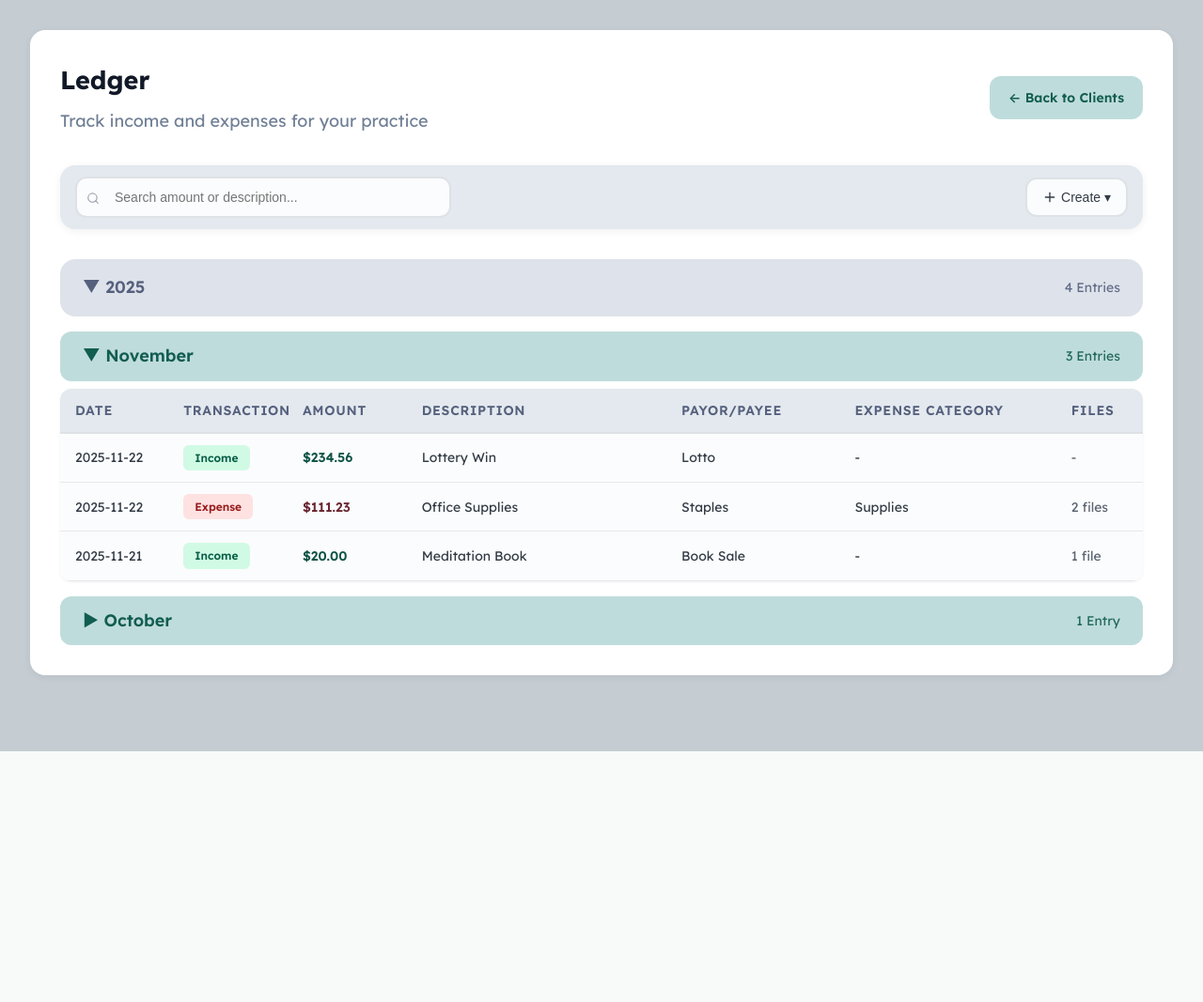
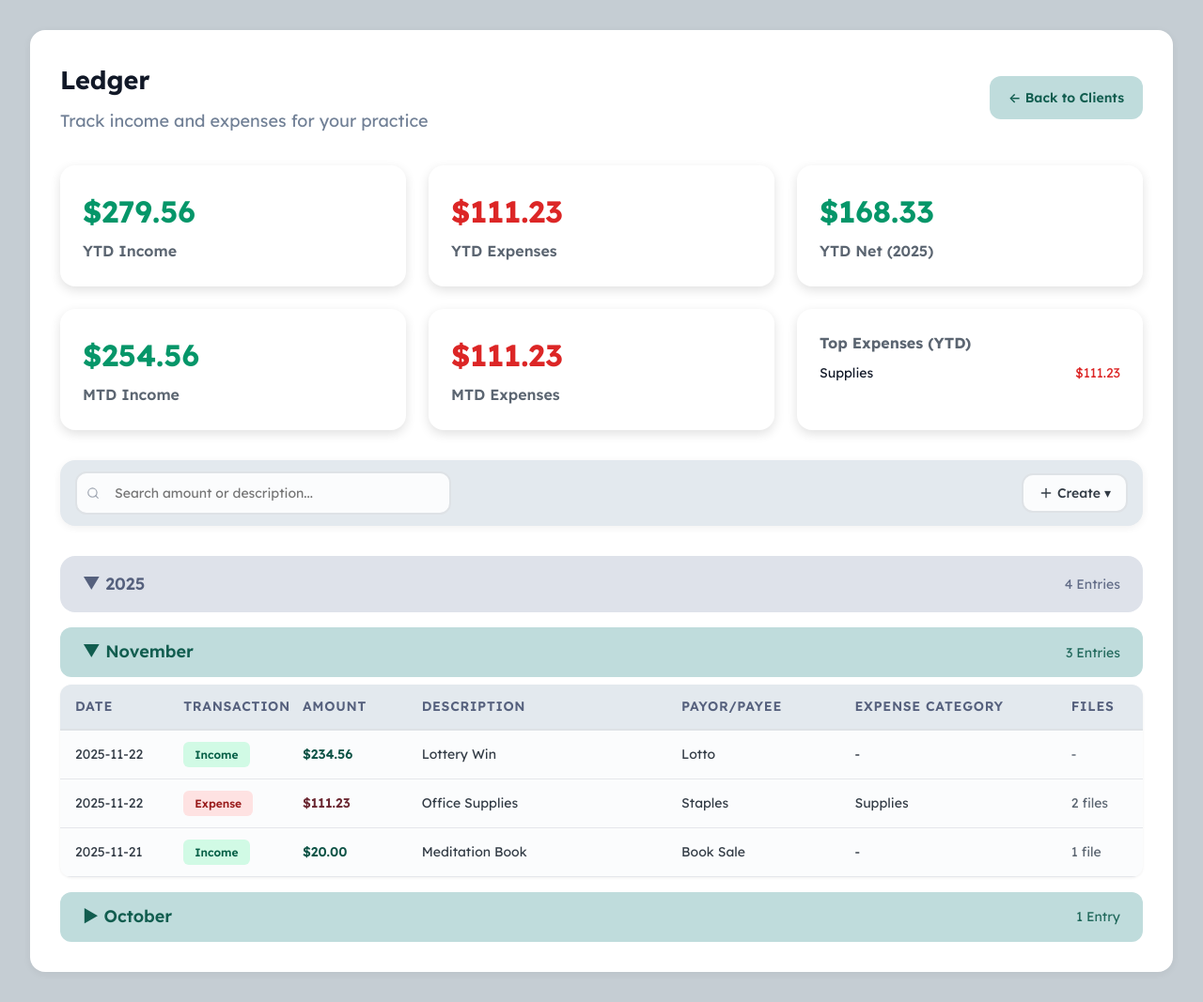
Before and after one commit to rsembera/edgecase, a Flask app: page /ledger in a window 1280 px wide. Shown: the whole page at 94% size. Before the commit the page ends 800 px from the top, so only its background shows below. Run offline with Flask 3, Linux system fonts and the light colour scheme; data comes from the database, SQL or seed files in the repository.

Commit message:
Add ledger stats, background colors, and card themes
Ledger page:
- Added 6 stat cards: YTD/MTD income, expenses, net, top categories
- Stats follow selected card theme colors
- Fixed currency to show symbol ($, €, £) not code (CAD, USD)

Appearance options:
- 4 solid backgrounds: Suit Grey, Warm Stone, Sage Mist, Soft Cream
- 5 card themes: Strait-Laced, Tutti-Frutti, Ocean Breeze, Sunset Glow, Garden Path
- Nav buttons match each theme
- Strait-Laced nav buttons uniform grey

Bug fixes:
- Delete button only shows for user-uploaded backgrounds
- Fixed get_today_date_parts() returning wrong keys (year vs today_year)
- Replaced trash emoji with Lucide icon

Files modified:
- web/blueprints/ledger.py (stats calculations, currency symbol)
- web/templates/ledger.html (stat cards)
- web/static/css/ledger.css (stat card styles and themes)
- web/static/js/settings.js (loadBackgroundOptions with solid colors)
- web/static/css/settings.css (delete button visibility fix)
- web/templates/settings.html (trash icon)
- web/templates/base.html (theme handling)
- web/static/css/main_view.css (nav button themes)
- web/utils.py (today_year/today_month/today_day keys)

```diff
--- a/web/blueprints/ledger.py
+++ b/web/blueprints/ledger.py
@@ -63,8 +63,28 @@ def ledger():
     # Get all ledger entries
     entries = db.get_all_ledger_entries()
 
-    # Get currency from settings
-    currency = db.get_setting('currency', '$')
+    # Get currency symbol from settings
+    currency_symbols = {
+        'CAD': '$',
+        'USD': '$',
+        'EUR': '€',
+        'GBP': '£',
+        'AUD': '$',
+        'NZD': '$',
+    }
+    currency_code = db.get_setting('currency', 'CAD')
+    currency = currency_symbols.get(currency_code, '$')
+
+    # Calculate YTD and MTD stats
+    now = datetime.now()
+    current_year = now.year
+    current_month = now.month
+
+    ytd_income = 0
+    ytd_expenses = 0
+    mtd_income = 0
+    mtd_expenses = 0
+    ytd_expenses_by_category = {}
 
     # Organize entries by year and month
     entries_by_year_month = {}
@@ -75,7 +95,29 @@ def ledger():
             year = entry_dt.year
             month = entry_dt.month
             month_name = entry_dt.strftime('%B')  # "November"
+            amount = entry.get('total_amount', 0) or 0
 
+            # YTD calculations
+            if year == current_year:
+                if entry['ledger_type'] == 'income':
+                    ytd_income += amount
+                elif entry['ledger_type'] == 'expense':
+                    ytd_expenses += amount
+                    # Track by category
+                    cat_id = entry.get('category_id')
+                    if cat_id:
+                        if cat_id not in ytd_expenses_by_category:
+                            ytd_expenses_by_category[cat_id] = 0
+                        ytd_expenses_by_category[cat_id] += amount
+
+            # MTD calculations
+            if year == current_year and month == current_month:
+                if entry['ledger_type'] == 'income':
+                    mtd_income += amount
+                elif entry['ledger_type'] == 'expense':
+                    mtd_expenses += amount
+
+            # Organize by year/month
             if year not in entries_by_year_month:
                 entries_by_year_month[year] = {}
 
@@ -104,6 +146,20 @@ def ledger():
 
             entries_by_year_month[year][month]['entries'].append(entry)
 
+    # Calculate net
+    ytd_net = ytd_income - ytd_expenses
+    mtd_net = mtd_income - mtd_expenses
+
+    # Get category names for YTD breakdown
+    ytd_category_breakdown = []
+    for cat_id, amount in sorted(ytd_expenses_by_category.items(), key=lambda x: x[1], reverse=True):
+        category = db.get_expense_category(cat_id)
+        if category:
+            ytd_category_breakdown.append({
+                'name': category['name'],
+                'amount': amount
+            })
+
     # Sort years (newest first) and months (newest first within year)
     years = sorted(entries_by_year_month.keys(), reverse=True)
     for year in years:
@@ -114,7 +170,15 @@ def ledger():
     return render_template('ledger.html',
                          entries_by_year_month=entries_by_year_month,
                          years=years,
-                         currency=currency)
+                         currency=currency,
+                         ytd_income=ytd_income,
+                         ytd_expenses=ytd_expenses,
+                         ytd_net=ytd_net,
+                         mtd_income=mtd_income,
+                         mtd_expenses=mtd_expenses,
+                         mtd_net=mtd_net,
+                         ytd_category_breakdown=ytd_category_breakdown,
+                         current_year=current_year)
 
 
 # ============================================================================
--- a/web/static/css/ledger.css
+++ b/web/static/css/ledger.css
@@ -221,3 +221,81 @@ svg[data-lucide] {
     padding: 0.75rem 1rem;
     line-height: 1;
 }
+
+/* Stats cards - 6 cards in 2 rows of 3 */
+.stats-container {
+    display: grid;
+    grid-template-columns: repeat(3, 1fr);
+    gap: 1.5rem;
+    margin-bottom: 2rem;
+}
+
+.stat-card {
+    border-radius: 1rem;
+    padding: 1.5rem;
+    transition: transform 0.2s;
+    background: #FFFFFF;
+    box-shadow: 0 4px 12px rgba(0,0,0,0.12);
+}
+
+.stat-card:hover {
+    transform: translateY(-2px);
+    box-shadow: 0 4px 8px 0 rgba(0,0,0,0.2);
+}
+
+.stat-number {
+    font-size: 2rem;
+    font-weight: 700;
+    margin-bottom: 0.25rem;
+}
+
+.stat-label {
+    font-size: 1rem;
+    color: #5B6571;
+    font-weight: 600;
+}
+
+/* Tutti-Frutti theme colors */
+body.tutti-frutti .stat-card[data-card-id="ytd-income"] { background: #CFE7DA; }
+body.tutti-frutti .stat-card[data-card-id="ytd-expenses"] { background: #E9CFCF; }
+body.tutti-frutti .stat-card[data-card-id="ytd-net"] { background: #C8D8E0; }
+body.tutti-frutti .stat-card[data-card-id="mtd-income"] { background: #CFE7DA; }
+body.tutti-frutti .stat-card[data-card-id="mtd-expenses"] { background: #E9CFCF; }
+body.tutti-frutti .stat-card[data-card-id="top-categories"] { background: #DCD3E8; }
+
+/* Ocean Breeze theme colors */
+body.ocean-breeze .stat-card[data-card-id="ytd-income"] { background: #B5D8D8; }
+body.ocean-breeze .stat-card[data-card-id="ytd-expenses"] { background: #C2DDE8; }
+body.ocean-breeze .stat-card[data-card-id="ytd-net"] { background: #B8D4E3; }
+body.ocean-breeze .stat-card[data-card-id="mtd-income"] { background: #B5D8D8; }
+body.ocean-breeze .stat-card[data-card-id="mtd-expenses"] { background: #C2DDE8; }
+body.ocean-breeze .stat-card[data-card-id="top-categories"] { background: #A8C8D8; }
+
+/* Sunset Glow theme colors */
+body.sunset-glow .stat-card[data-card-id="ytd-income"] { background: #F0D8C4; }
+body.sunset-glow .stat-card[data-card-id="ytd-expenses"] { background: #EECFB8; }
+body.sunset-glow .stat-card[data-card-id="ytd-net"] { background: #F5DEB3; }
+body.sunset-glow .stat-card[data-card-id="mtd-income"] { background: #F0D8C4; }
+body.sunset-glow .stat-card[data-card-id="mtd-expenses"] { background: #EECFB8; }
+body.sunset-glow .stat-card[data-card-id="top-categories"] { background: #E8C4A8; }
+
+/* Garden Path theme colors */
+body.garden-path .stat-card[data-card-id="ytd-income"] { background: #C2D4BE; }
+body.garden-path .stat-card[data-card-id="ytd-expenses"] { background: #D4DCC8; }
+body.garden-path .stat-card[data-card-id="ytd-net"] { background: #C8D8C4; }
+body.garden-path .stat-card[data-card-id="mtd-income"] { background: #C2D4BE; }
+body.garden-path .stat-card[data-card-id="mtd-expenses"] { background: #D4DCC8; }
+body.garden-path .stat-card[data-card-id="top-categories"] { background: #B8CEB5; }
+
+/* Responsive: 2 columns on smaller screens */
+@media (max-width: 900px) {
+    .stats-container {
+        grid-template-columns: repeat(2, 1fr);
+    }
+}
+
+@media (max-width: 600px) {
+    .stats-container {
+        grid-template-columns: 1fr;
+    }
+}
--- a/web/static/css/shared.css
+++ b/web/static/css/shared.css
@@ -42,6 +42,16 @@
     --space-lg: 1rem;
     --space-xl: 1.5rem;
     --space-2xl: 2rem;
+}
+
+/* ============================================
+
+/* Global font for form elements */
+select,
+input,
+textarea,
+button {
+    font-family: 'Lexend', sans-serif;
 }
 
 /* ============================================
--- a/web/templates/ledger.html
+++ b/web/templates/ledger.html
@@ -19,6 +19,44 @@
         </div>
         <a href="{{ url_for('clients.index') }}" class="btn">← Back to Clients</a>
     </div>
+
+    <!-- Stats Cards -->
+    <div class="stats-container">
+        <div class="stat-card" data-card-id="ytd-income">
+            <div class="stat-number" style="color: #059669;">{{ currency }}{{ "%.2f"|format(ytd_income) }}</div>
+            <div class="stat-label">YTD Income</div>
+        </div>
+        <div class="stat-card" data-card-id="ytd-expenses">
+            <div class="stat-number" style="color: #DC2626;">{{ currency }}{{ "%.2f"|format(ytd_expenses) }}</div>
+            <div class="stat-label">YTD Expenses</div>
+        </div>
+        <div class="stat-card" data-card-id="ytd-net">
+            <div class="stat-number" style="color: {% if ytd_net >= 0 %}#059669{% else %}#DC2626{% endif %};">{{ currency }}{{ "%.2f"|format(ytd_net) }}</div>
+            <div class="stat-label">YTD Net ({{ current_year }})</div>
+        </div>
+        <div class="stat-card" data-card-id="mtd-income">
+            <div class="stat-number" style="color: #059669;">{{ currency }}{{ "%.2f"|format(mtd_income) }}</div>
+            <div class="stat-label">MTD Income</div>
+        </div>
+        <div class="stat-card" data-card-id="mtd-expenses">
+            <div class="stat-number" style="color: #DC2626;">{{ currency }}{{ "%.2f"|format(mtd_expenses) }}</div>
+            <div class="stat-label">MTD Expenses</div>
+        </div>
+        <div class="stat-card category-card" data-card-id="top-categories">
+            <div class="stat-label" style="margin-bottom: 0.5rem; font-weight: 700;">Top Expenses (YTD)</div>
+            {% if ytd_category_breakdown %}
+                {% for cat in ytd_category_breakdown[:3] %}
+                <div style="display: flex; justify-content: space-between; font-size: 0.875rem; margin-bottom: 0.25rem;">
+                    <span>{{ cat.name }}</span>
+                    <span style="color: #DC2626;">{{ currency }}{{ "%.2f"|format(cat.amount) }}</span>
+                </div>
+                {% endfor %}
+            {% else %}
+                <div style="font-size: 0.875rem; color: #718096;">No expenses yet</div>
+            {% endif %}
+        </div>
+    </div>
+
 
     <!-- Controls Bar: Search and Action Buttons -->
     <div class="controls-bar">
```
Also changed, not shown: web/utils.py (+4 -4 lines).
